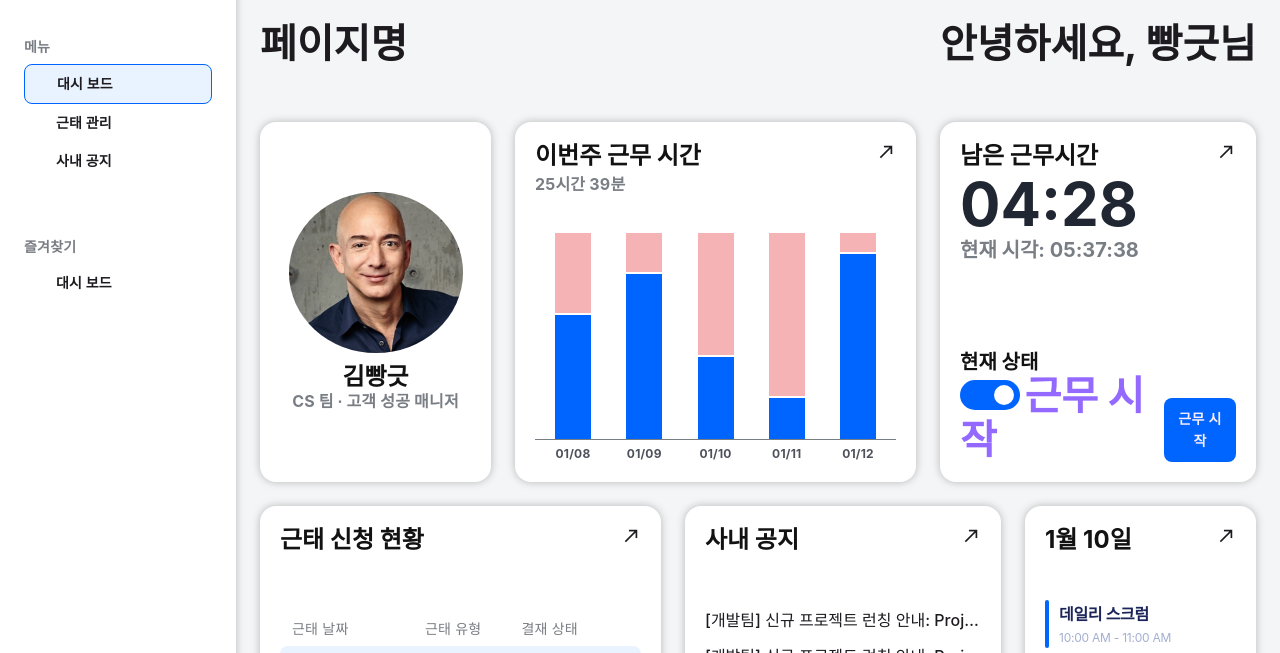
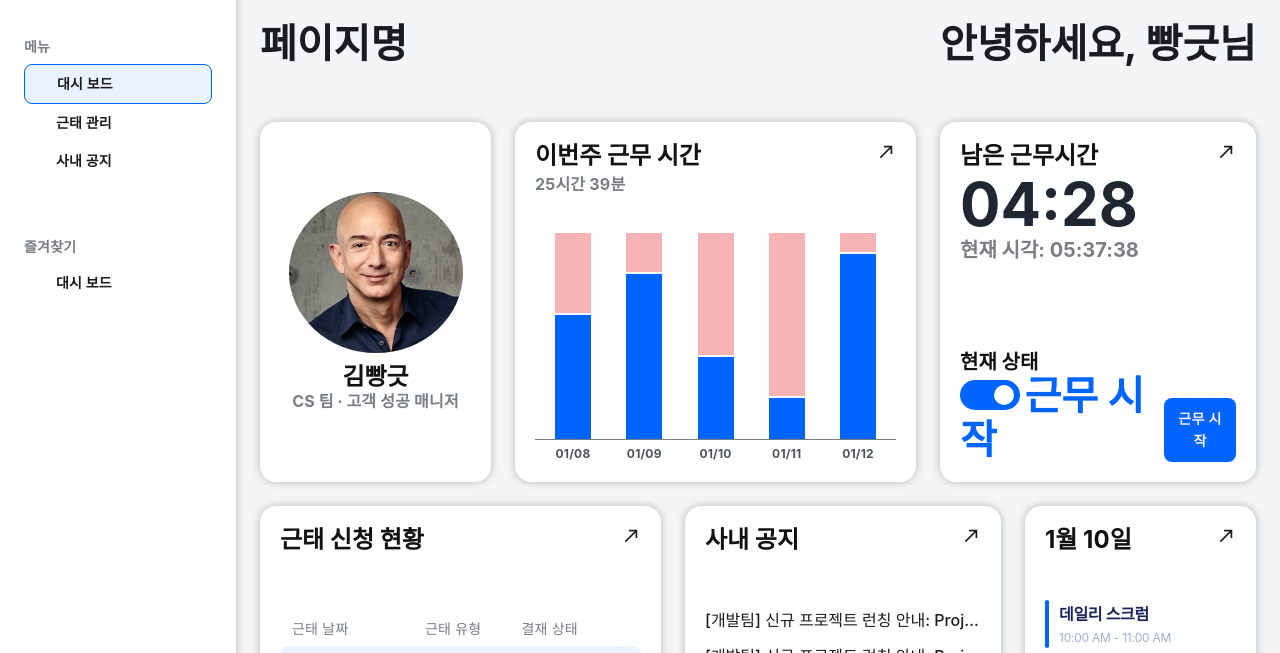
Before and after one commit to Dev-FE-3/toy-project1-team4, a website built with Vite: page index.html in a window 1280 px wide. Both pictures are taken after a click on the label 990 px from the left and 473 px from the top of the page. Shown: the part 78-731 px from the top of the page. Built offline with nearby package versions, Linux system fonts and the light colour scheme; files whose address does not match are found by name.

Commit message:
feat: 근무시작/종료 color 변경
근무시작/종료 color 변경

```diff
--- a/src/pages/user/home/home.css
+++ b/src/pages/user/home/home.css
@@ -187,10 +187,14 @@
 }
 
 #home .box--time .time-state .time-state__now .now__label {
-  color: #9369FF;
+  color: var(--grey2);
   font-size: 40px;
   font-weight: 700;
   line-height: 44px;
+}
+
+#home .box--time .time-state .time-state__now .now__label.active {
+  color: var(--pointColor);
 }
 
 /* box--work */
--- a/src/pages/user/home/home.js
+++ b/src/pages/user/home/home.js
@@ -179,8 +179,10 @@ export const home = function (content) {
   function userStateFunc () {
     if (switchInput.checked === true) {
       nowLabel.innerHTML = '근무 시작'
+      nowLabel.classList.add('active')
     } else {
       nowLabel.innerHTML = '근무 종료'
+      nowLabel.classList.remove('active')
     };
   };
 
```
